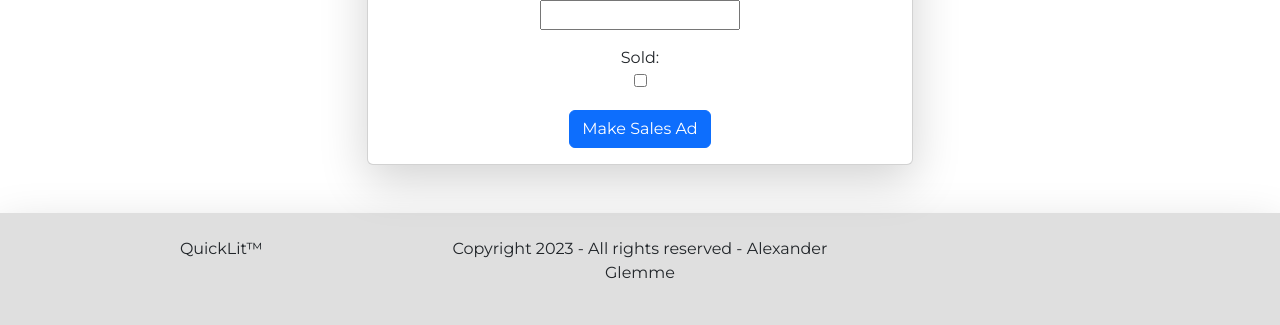
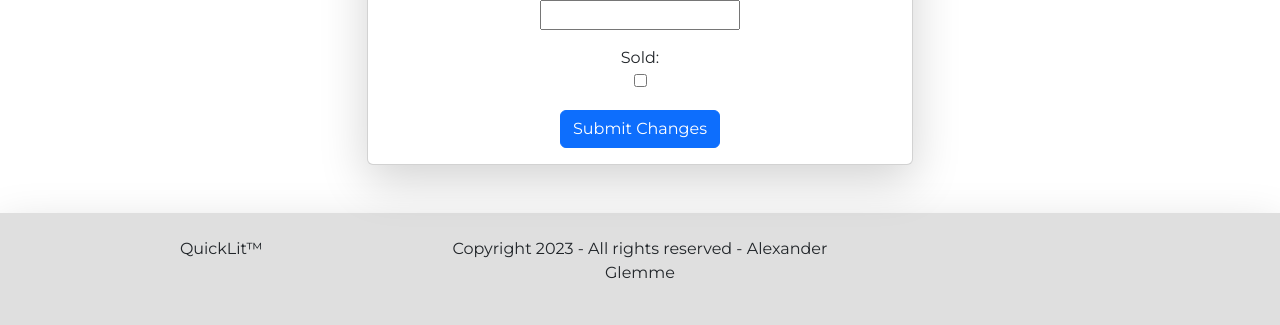
Before and after one commit to alexanderglemme/QuickLit-PP4, a Django app: template templates/edit_sales_ad.html in a window 1280 px wide. Shown: the part 824-1149 px from the top of the page. Run offline with Django 3.2, Linux system fonts and the light colour scheme; the template is opened without the code that fills it: values that come from a table or form of the project are taken from there, others are empty; some web fonts are replaced.

Commit message:
Edit text on button in edit sales ad, cloudinary issue now resolved

```diff
--- a/templates/edit_sales_ad.html
+++ b/templates/edit_sales_ad.html
@@ -28,7 +28,7 @@
                   {% endfor %}
                 </div>
               {% endfor %}
-              <button type="submit" class="btn btn-primary">Make Sales Ad</button>
+              <button type="submit" class="btn btn-primary">Submit Changes</button>
             </form>
           </div>
         </div>
```
